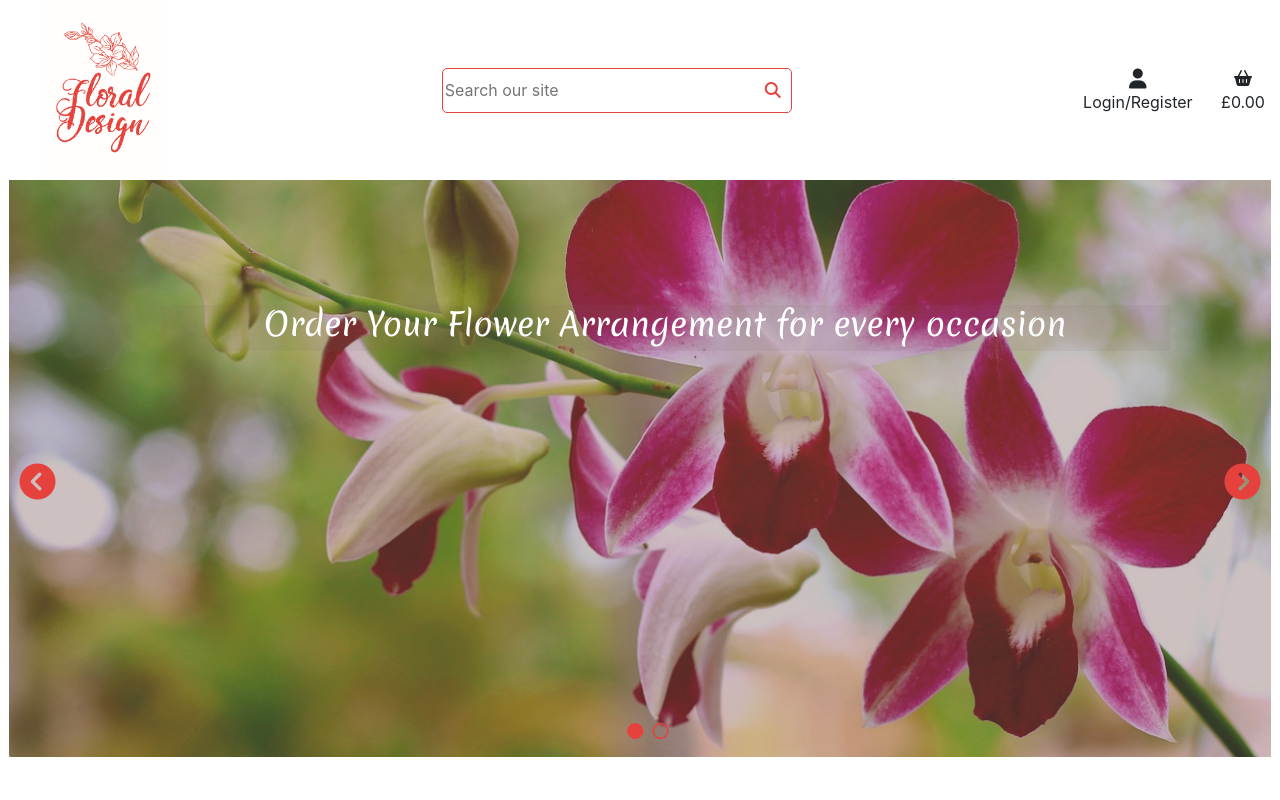
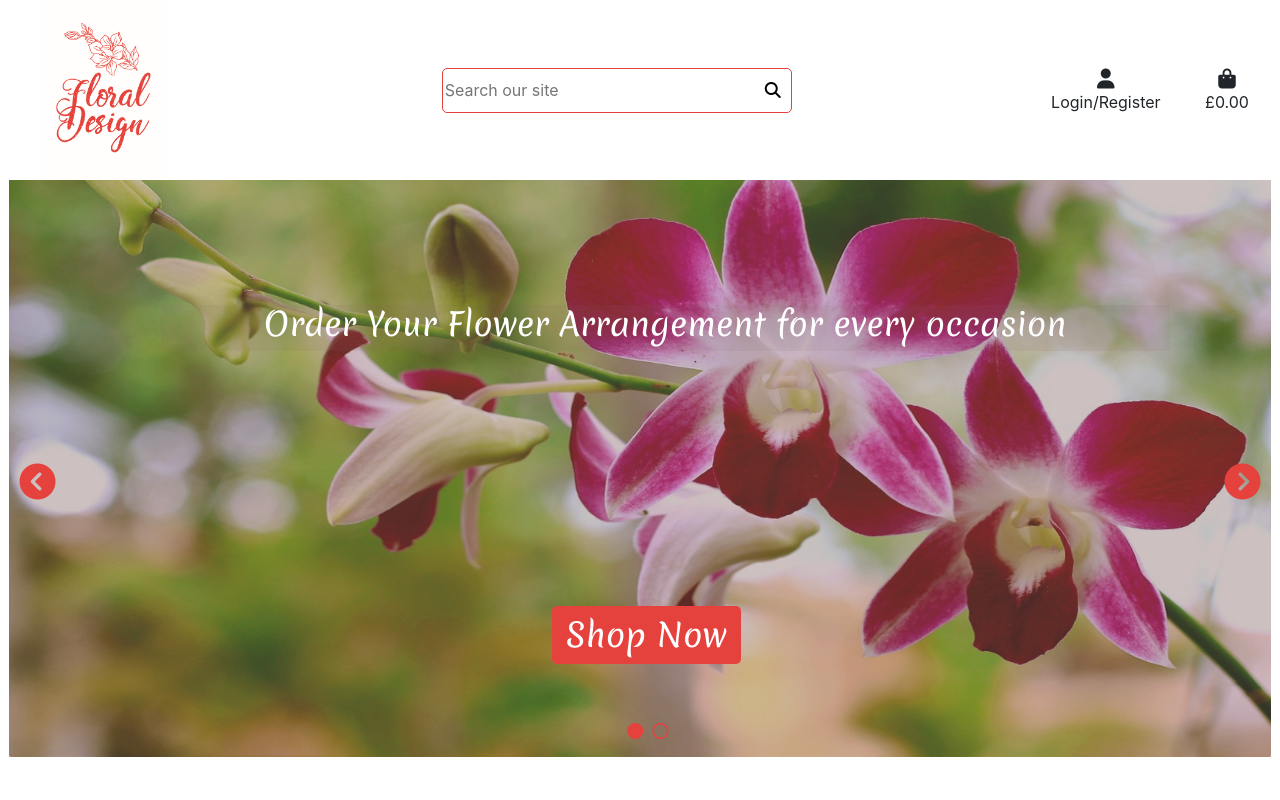
Before and after one commit to e-h-dev/floral_design, a Django app: page / in a window 1280 px wide. Run offline with Django 3.2, Linux system fonts and the light colour scheme; some libraries are stand-ins or nearby versions.

Commit message:
Add and style shop now button

```diff
--- a/home/templates/home/index.html
+++ b/home/templates/home/index.html
@@ -19,6 +19,7 @@
     <div class="arrow-right" id="right-arrow-2">
         <i class="fa-solid fa-circle-chevron-right"></i>
     </div>
+    <a href="" class="shop-now-btn">Shop Now</a>
     <div class="picture-picker-1" id="picture-picker-1">
         <i class="fa-solid fa-circle"></i>
     </div>
--- a/static/css/base.css
+++ b/static/css/base.css
@@ -1,14 +1,18 @@
+:root{
+    --main-color:#E6423D;
+    --white-color:#fff;
+    --decrative-font:Merienda;
+}
+
 html{
     height:100%;
 }
 
-.fl-d-clr {
-    color:#E6423D;
-}
 
-a, a:hover {
+a, a:hover, a:focus, a:active {
     text-decoration: none;
     color: inherit;
+    outline: none;
 }
 
 /* from Bulma */
@@ -21,7 +25,7 @@ a, a:hover {
 }
 
 header {
-    background-color: #fff;
+    background-color: var(--white-color);
 }
 
 .logo{
@@ -32,15 +36,15 @@ header {
 }
 
 .search-bar {
-    border:#E6423D solid 1px;
+    border:var(--main-color) solid 1px;
     border-radius: 5px;
     width:350px;
     height:45px;
-    color: #E6423D;
+    color:var(--main-color);
 }
 
 .search-btn {
-    background-color: #fff;
+    background-color: var(--white-color);
     border: none;
     position: relative;
     right:100%;
@@ -63,6 +67,19 @@ header {
     border-radius: 5px;
     border: solid white 3px;
     box-shadow: inset;
+    background-size: 100% 100%;
+    background-position: center center;
+    animation: shrink 5s;
+}
+
+/* animation for hero image on load */
+@keyframes shrink {
+  0% {
+    background-size: 100% 100%;
+  }
+  100% {
+    background-size: 110% 110%;
+  }
 }
 
 .hero-opaque {
@@ -76,7 +93,7 @@ header {
     position: absolute;
     top:40%;
     /* left:10%; */
-    font-family: Merienda;
+    font-family: var(--decrative-font);
     width:80%;
     left:12%;
     background-color: rgba(128, 97, 97, 0.1);
@@ -87,16 +104,16 @@ header {
 h1 {
     font-size: 2rem;
     text-align: center;
-    font-family: Merienda;
+    font-family: var(--decrative-font);
     font-weight:400;
-    color:#fff;
+    color:var(--white-color);
 }
 
 .arrow-left{
     position: absolute;
     left:10px;
     top:60%;
-    color: #E6423D;
+    color: var(--main-color);
     font-size: 36px;
     cursor: pointer;
 }
@@ -105,7 +122,7 @@ h1 {
     position: absolute;
     right:10px;
     top:60%;
-    color: #E6423D;
+    color: var(--main-color);
     font-size: 36px;
     cursor: pointer;
 }
@@ -130,7 +147,7 @@ h1 {
     position: absolute;
     left:45%;
     top:95%;
-    color: #E6423D;
+    color: var(--main-color);
     cursor: pointer;
 }
 
@@ -141,3 +158,24 @@ h1 {
 .picture-picker-2 {
     left:51%;
 }
+
+.shop-now-btn {
+    position: absolute;
+    top:80%;
+    left:43%;
+    width:15%;
+    background-color: var(--main-color);
+    color:var(--white-color);
+    font-weight: 400;
+    font-size: 2rem;
+    font-family: var(--decrative-font);
+    padding:5px;
+    text-align: center;
+    border-radius: 5px;
+}
+
+.shop-now-btn:hover{
+    background-color: var(--white-color);
+    color:var(--main-color);
+    outline: none;
+}
--- a/templates/base.html
+++ b/templates/base.html
@@ -60,7 +60,7 @@
         <div class="col-12 col-lg-4 my-auto py-1 text-center py-lg-0">
           <ul class="list-inline list-unstyled text-center text-lg-right my-0">
             <li class="list-inline-item dropdown">
-              <a class="text-black nav-link" href="#" id="user-options" data-toggle="dropdown" aria-haspopup="true" aria-expanded="false">
+              <a class=" nav-link" href="#" id="user-options" data-toggle="dropdown" aria-haspopup="true" aria-expanded="false">
                 <div class="text-center">
                     <div><i class="fas fa-user fa-lg"></i></div>
                     {% if request.user.is_authenticated %}
@@ -84,10 +84,18 @@
             </div>
             </li>
             <li class="list-inline-item">
-              <div class="text-center">
-                <div><i class="fa-solid fa-basket-shopping"></i></div>
-                <p class="my-0">£0.00</p>
-              </div>
+              <a class="{% if grand_total %}text-info font-weight-bold{% else %}{% endif %} nav-link" href="">
+                <div class="text-center">
+                    <div><i class="fas fa-shopping-bag fa-lg"></i></div>
+                    <p class="my-0">
+                        {% if grand_total %}
+                            ${{ grand_total|floatformat:2 }}
+                        {% else %}
+                            £0.00
+                        {% endif %}
+                    </p>
+                </div>
+            </a>
             </li>
           </ul>
         </div>
```
